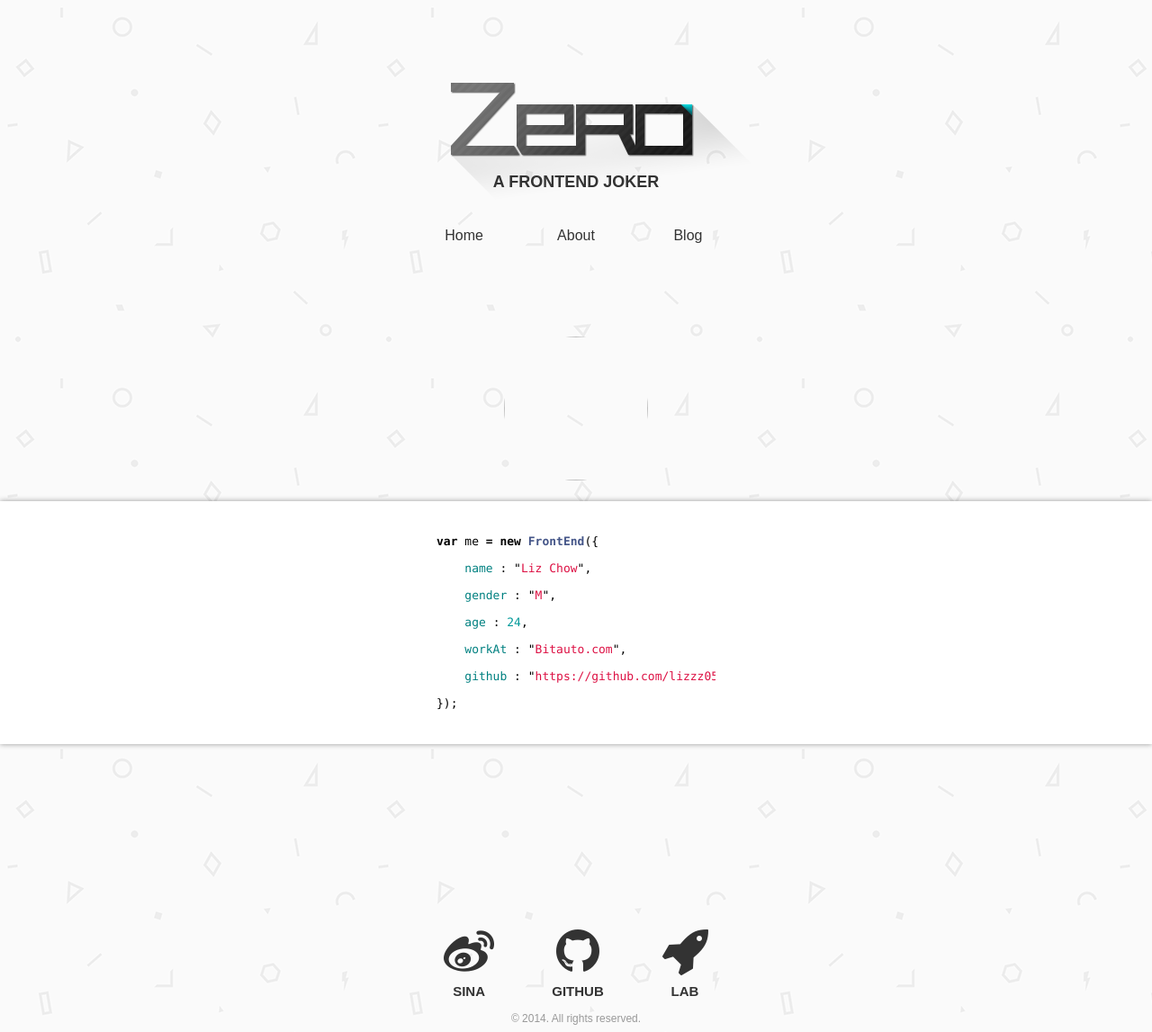
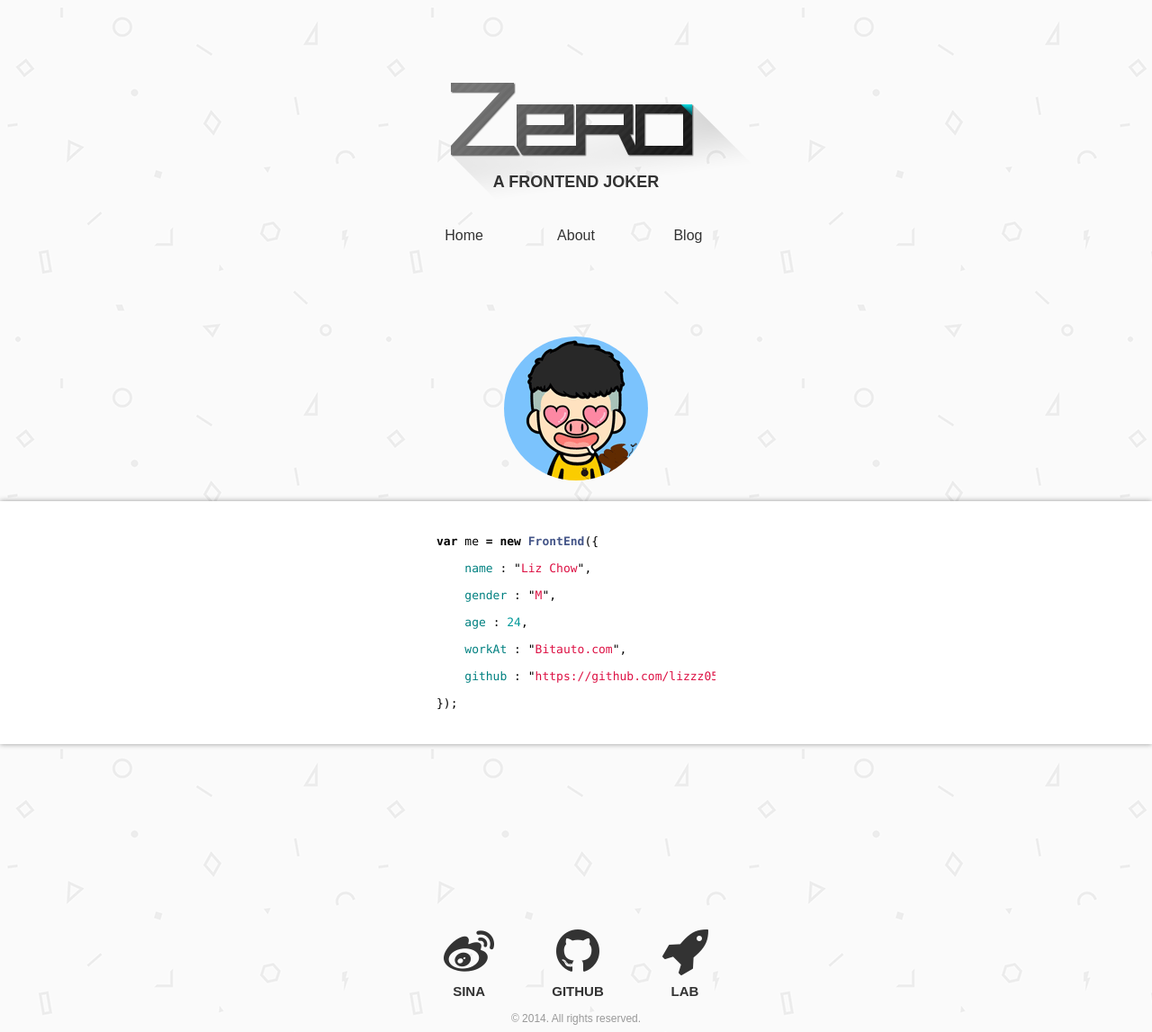
Before and after one commit to lizzz0523/lizzz0523.github.io, a Jekyll site: the page built from about.html, in a window 1280 px wide. Shown: the whole page at 90% size. Built offline with Jekyll 4.4.1, drawn with Linux system fonts in a browser that asks for light colours; nearby versions of some CDN libraries; Markdown is read by kramdown in place of the engine named in the settings.

Commit message:
fix avatar path

```diff
--- a/about.html
+++ b/about.html
@@ -4,7 +4,7 @@ layout: default
 
 <div class="row">
     <div class="avatar">
-        <span><img src="images/avatar.png" /></span>
+        <span><img src="{{ site.url }}/images/avatar.png" /></span>
     </div>
 </div>
 <div class="row">
```
